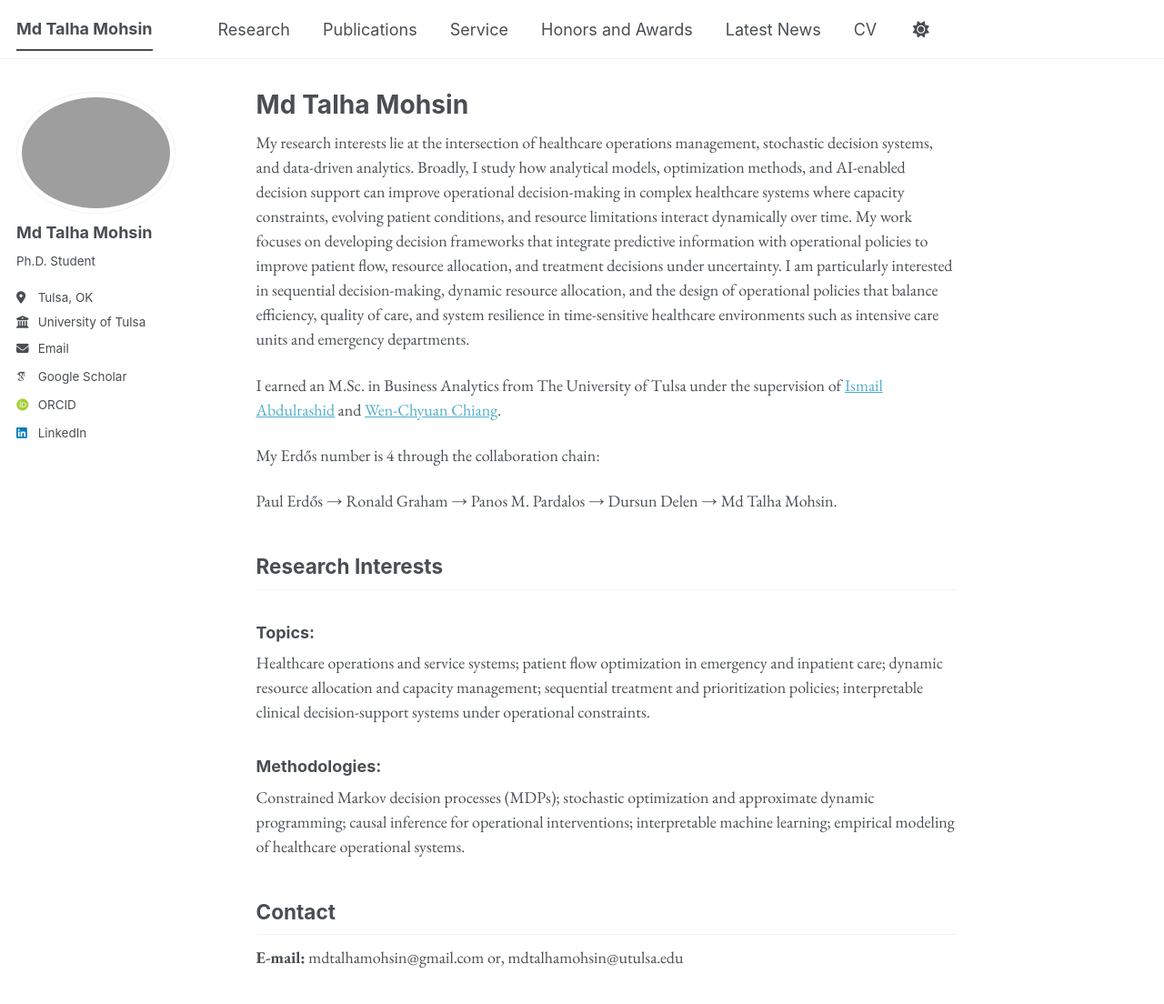
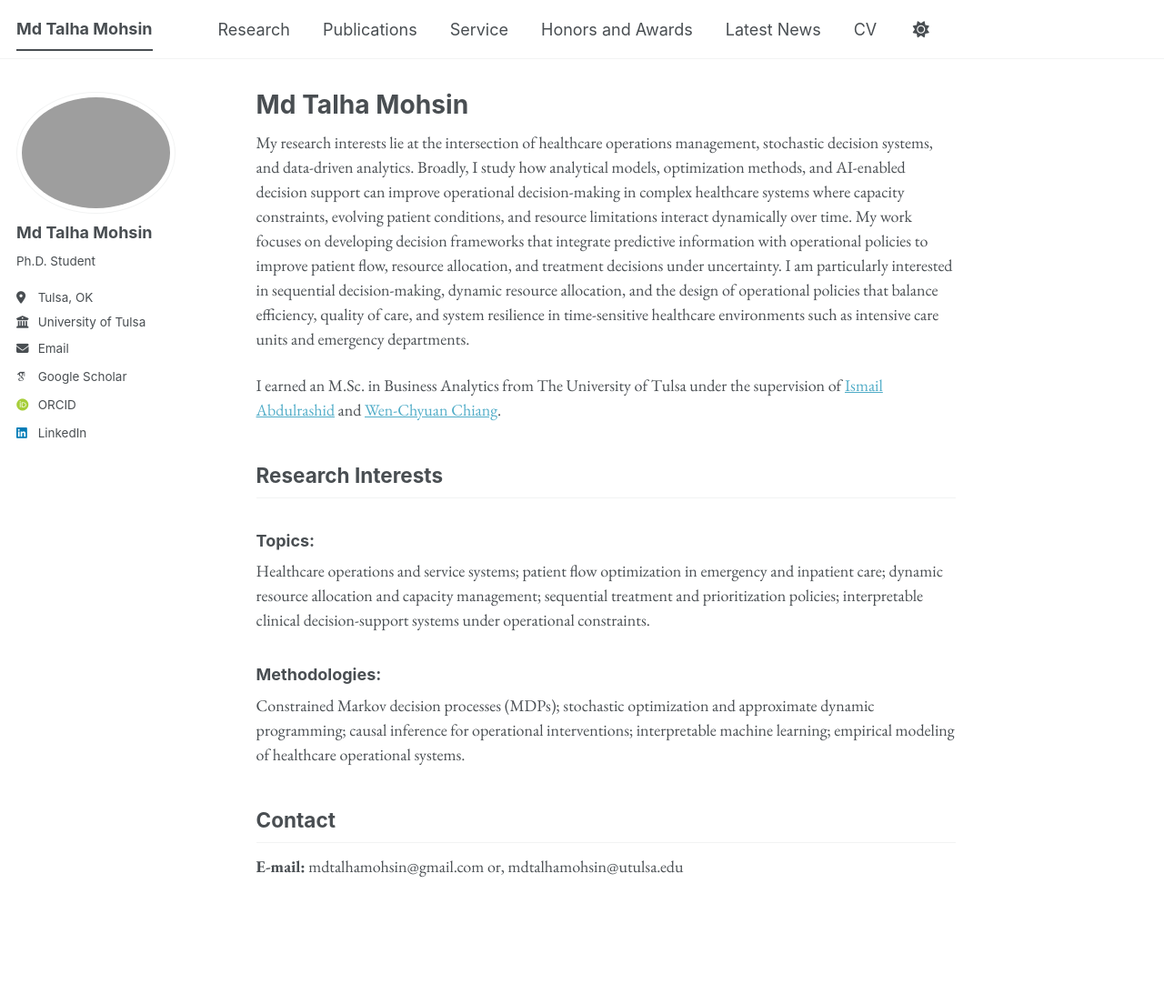
Before and after one commit to mdtalhamohsin/mdtalhamohsin.github.io, a Jekyll site: the page built from _pages/about.md, in a window 1280 px wide and 1171 px high. Shown: the top 1104 px of the window at 91% size. Built offline with Jekyll 4.4.1, drawn with Linux system fonts in a browser that asks for light colours; some web fonts are replaced; a script bundle is joined from its source files by our own code; library files that are not in the unit come from our copies.

Commit message:
Update about.md

```diff
--- a/_pages/about.md
+++ b/_pages/about.md
@@ -10,9 +10,6 @@ My research interests lie at the intersection of healthcare operations managemen
 
 I earned an M.Sc. in Business Analytics from The University of Tulsa under the supervision of [Ismail Abdulrashid](https://utulsa.edu/people/ismail-abdulrashid/) and [Wen-Chyuan Chiang](https://utulsa.edu/people/wen-chyuan-chiang/).
 
-My Erdős number is 4 through the collaboration chain:
-
-Paul Erdős → Ronald Graham → Panos M. Pardalos → Dursun Delen → Md Talha Mohsin.
 
 
 ## Research Interests
```
